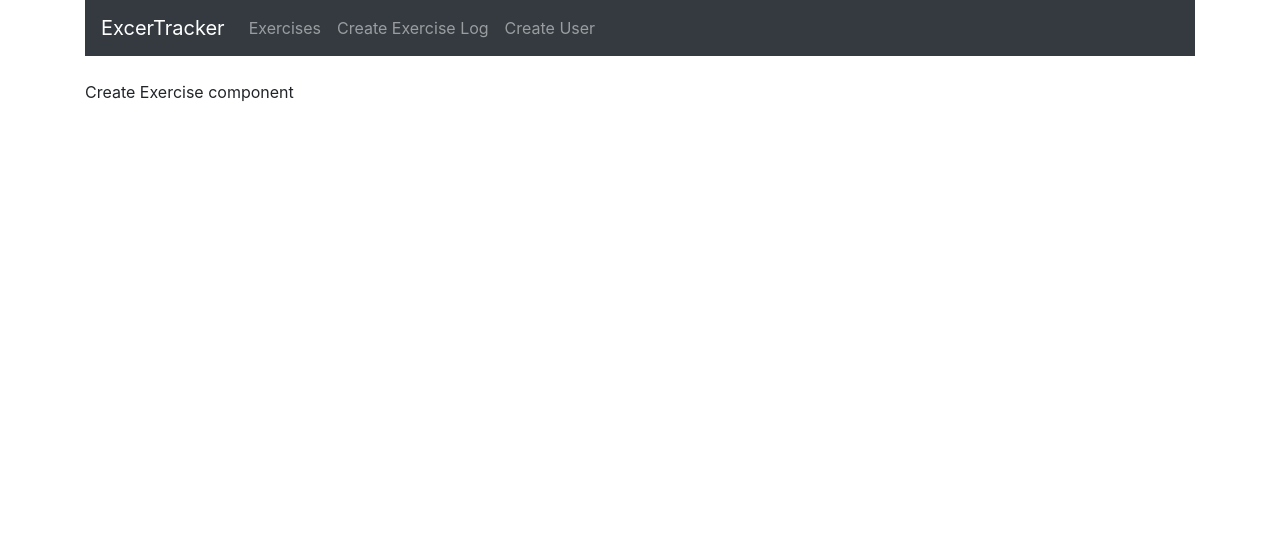
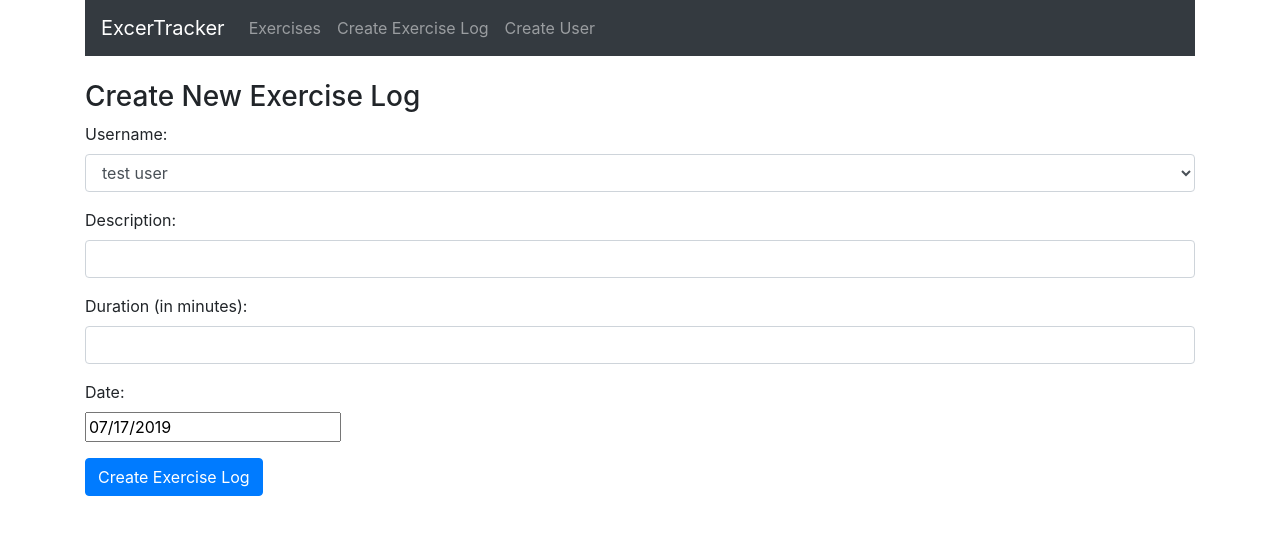
Before and after one commit to randyajackson/mern_stack_app, a React (Create React App) app in the folder mern-exercise-tracker/: page /create in a window 1280 px wide. Shown: the top 534 px of the page. Built offline with nearby package versions, Linux system fonts and the light colour scheme.

Commit message:
7/16/19 7:45p

```diff
--- a/mern-exercise-tracker/package.json
+++ b/mern-exercise-tracker/package.json
@@ -5,6 +5,7 @@
   "dependencies": {
     "bootstrap": "^4.3.1",
     "react": "^16.8.6",
+    "react-datepicker": "^2.8.0",
     "react-dom": "^16.8.6",
     "react-router": "^5.0.1",
     "react-router-dom": "^5.0.1",
--- a/mern-exercise-tracker/src/components/create-exercise.component.js
+++ b/mern-exercise-tracker/src/components/create-exercise.component.js
@@ -1,11 +1,133 @@
 import React, { Component } from 'react';
+import DatePicker from 'react-datepicker';
+import "react-datepicker/dist/react-datepicker.css";
 
 export default class CreateExercise extends Component {
+
+    constructor(props){
+        super(props);
+
+        //binding this to the CreateExercise class
+        this.onChangeUsername = this.onChangeUsername.bind(this);
+        this.onChangeDescription = this.onChangeDescription.bind(this);
+        this.onChangeDuration = this.onChangeDuration.bind(this);
+        this.onChangeDate = this.onChangeDate.bind(this);
+        this.onSubmit = this.onSubmit.bind(this);
+
+        this.state = {
+            username: '',
+            description: '',
+            duration: 0,
+            date: new Date(),
+            users: []
+        }
+    }
+    //state creates variables in react
+
+    componentDidMount(){ //react lifestyle method
+        //auto called right before data is displayed on screen
+        this.setState({
+            users: ['test user'],
+            username: 'test user'
+        })
+    }
+
+    onChangeUsername(e){
+        //this.state.username = 'Randy' you don't want to change state this way
+        this.setState({
+            username: e.target.value
+        });
+    }
+
+    onChangeDescription(e){
+        //this.state.username = 'Randy' you don't want to change state this way
+        this.setState({
+            description: e.target.value
+        });
+    }
+
+    onChangeDuration(e){
+        //this.state.username = 'Randy' you don't want to change state this way
+        this.setState({
+            duration: e.target.value
+        });
+    }
+
+    onChangeDate(date){
+        //this.state.username = 'Randy' you don't want to change state this way
+        this.setState({
+            date: date
+        });
+    }
+
+    onSubmit(e){
+
+        e.preventDefault(); // prevents normal html form
+        const exercise = {
+            username: this.state.username,
+            description: this.state.description,
+            duration: this.state.duration,
+            date: this.state.date
+
+        }
+
+        console.log(exercise);
+        window.location = '/'; // goes back to list of exercises
+    }
+
 
     render() {
         return (
             <div>
-                <p>Create Exercise component</p>
+                <h3>Create New Exercise Log</h3>
+                <form onSubmit={this.onSubmit}>
+                    <div className="form-group">
+                        <label>Username: </label>
+                        <select ref="userInput"
+                        required
+                        className="form-control"
+                        value={this.state.username}
+                        onChange={this.onChangeUsername}>
+                            {
+                                this.state.users.map(function(user) { //.map returns for elements in the array
+                                    return <option
+                                    key={user}
+                                    value={user}>{user}
+                                    </option>;
+                                })
+                            }
+                        </select>
+                    </div>
+                    <div className="form-group">
+                        <label>Description: </label>
+                        <input type="text"
+                        required
+                        className="form-control"
+                        value={this.state.description}
+                        onChange={this.onChangeDescription}
+                        />
+                    </div>
+                    <div className="form-group">
+                        <label>Duration (in minutes): </label>
+                        <input type="text"
+                        className="form-control"
+                        value={this.state.durarrion}
+                        onChange={this.onChangeDuration}
+                        />
+                    </div>
+                    <div className="form-group">
+                        <label>Date: </label>
+                        <div>
+                            <DatePicker
+                            selected={this.state.date}
+                            onChange={this.onChangeDate}
+                            />
+                        </div>
+                    </div>
+                    <div className="form-group">
+                        <input type="submit" value="Create Exercise Log" className="btn btn-primary" />
+                    </div>
+                </form>
             </div>
         );
     }
```
Also changed, not shown: 1 other file (tests, documents, lock files or other folders).
